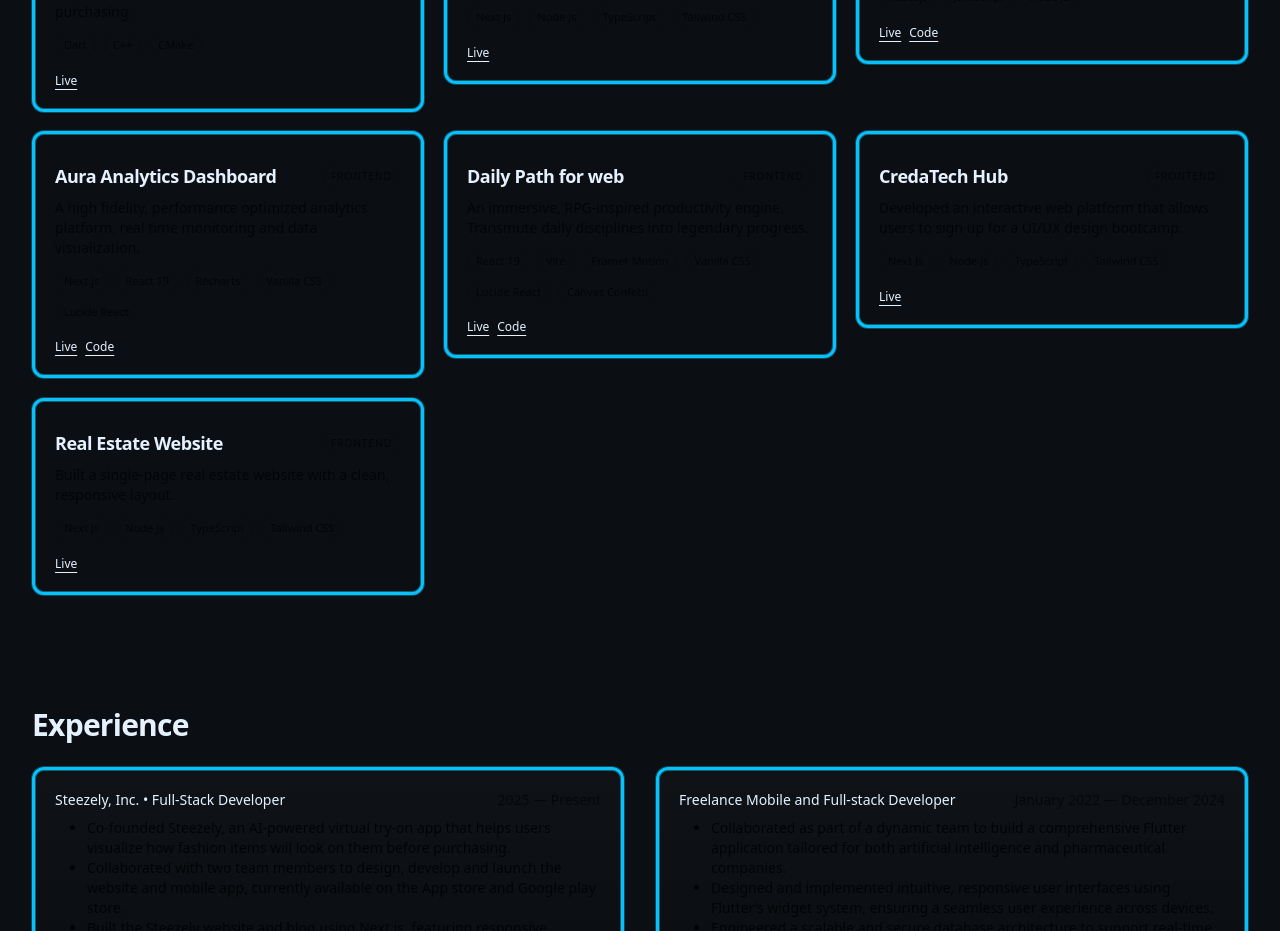
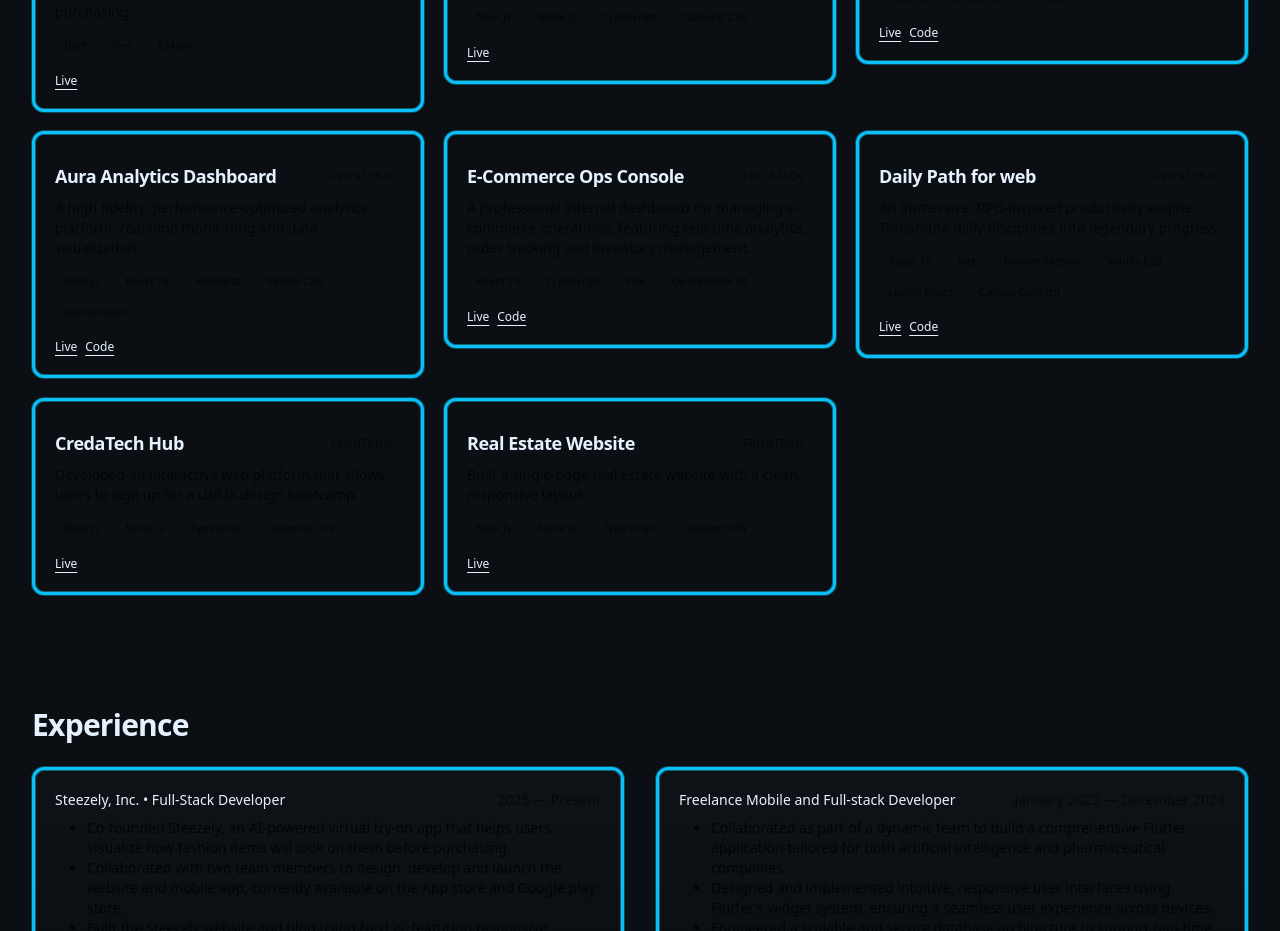
Before and after one commit to darad25/stackcrafted, a Next.js app: page / in a window 1280 px wide. Shown: the part 1320-2251 px from the top of the page. Built offline with nearby package versions, Linux system fonts and the light colour scheme.

Commit message:
first commit

```diff
--- a/src/data/projects.ts
+++ b/src/data/projects.ts
@@ -58,6 +58,21 @@
     ],
   },
   {
+    slug: "e-commerce-ops-console",
+    title: "E-Commerce Ops Console",
+    description:
+      "A professional internal dashboard for managing e-commerce operations, featuring real-time analytics, order tracking and inventory management.",
+    role: "fullstack",
+    tags: ["React 19", "TypeScript", "Vite", "Operational UI"],
+    links: [
+      { label: "Live", href: "https://operation-console.netlify.app/" },
+      { label: "Code", href: "https://github.com/darad25/ops-console" }],
+    period: { year: "2025" },
+    highlights: [
+      "A professional internal dashboard for managing e-commerce operations, featuring real-time analytics, order tracking and inventory management.",
+    ],
+  },
+  {
     slug: "Daily-Path-gamified-productivity",
     title: "Daily Path for web",
     description:
```
